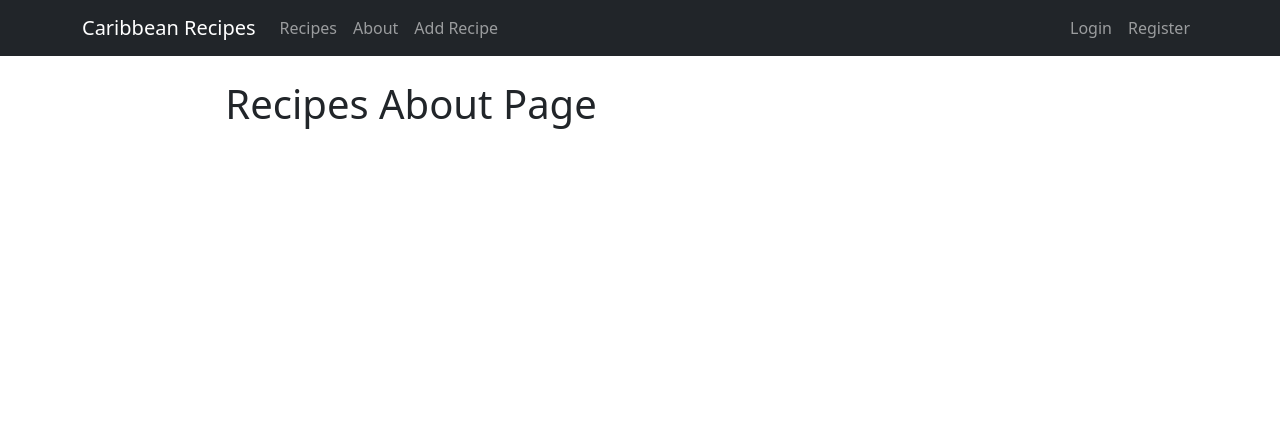
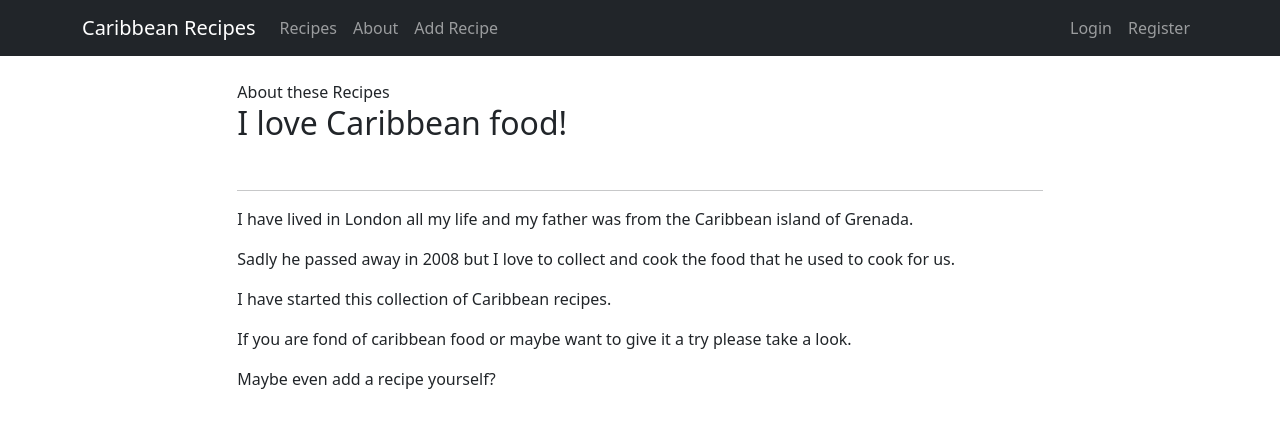
Before and after one commit to debbiect246/caribbean-recipes, a Django app: template recipes/templates/recipes/about.html in a window 1280 px wide. Shown: the top 428 px of the page. Run offline with Django 4.2, Linux system fonts and the light colour scheme; the template is opened without the code that fills it, so the values that code supplies are empty.

Commit message:
added about information to about page

```diff
--- a/recipes/templates/recipes/about.html
+++ b/recipes/templates/recipes/about.html
@@ -1,5 +1,15 @@
 {% extends "recipes/base.html" %}
 <!-- -->
 {% block content %}
-<h1>Recipes About Page</h1>
+<div class="container"
+<h1>About these Recipes</h1>
+    <h2>I love Caribbean food!</h2>
+    <br>
+    <hr>
+    <p>I have lived in London all my life and my father was from the Caribbean island of Grenada.</p>
+    <p>Sadly he passed away in 2008 but I love to collect and cook the food that he used to cook for us.</p>
+    <p>I have started this collection of Caribbean recipes.</p>
+    <p>If you are fond of caribbean food or maybe want to give it a try please take a look.</p>
+    <p>Maybe even add a recipe yourself?</p>
+</div>
 {% endblock content %}
```
